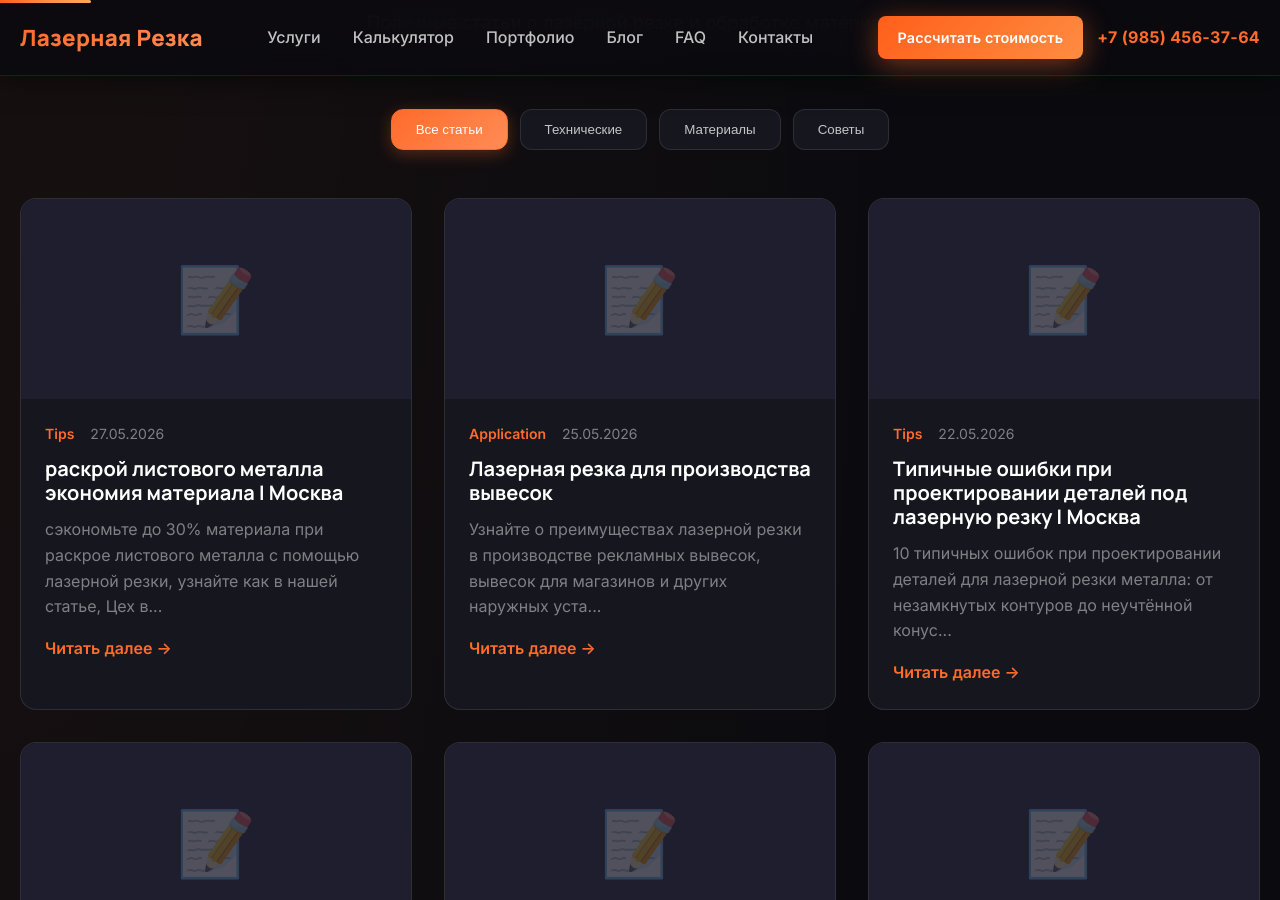
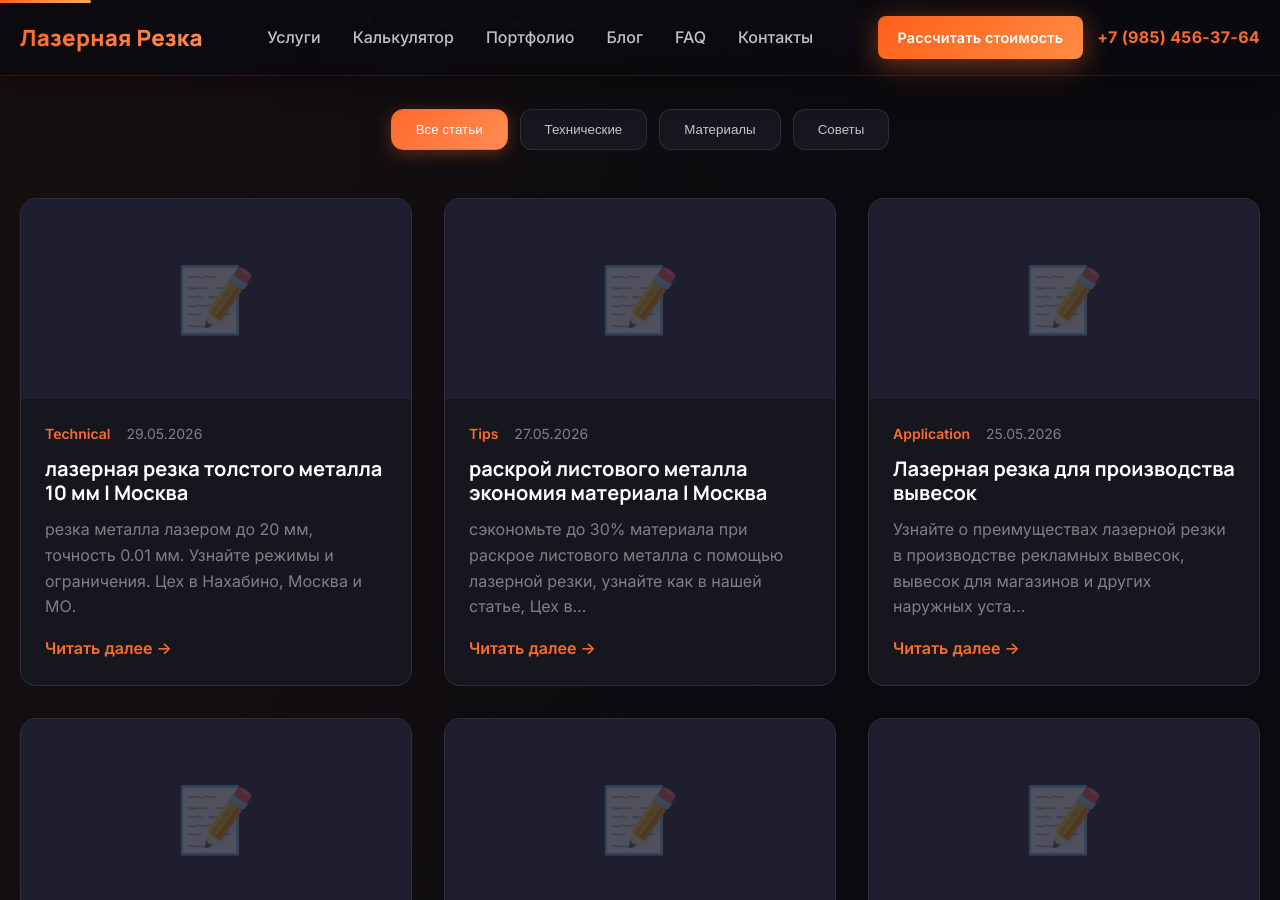
Before and after one commit to kaylas000/lazer-rezka, a Jekyll site: the page built from pages/blog.html, in a window 1280 px wide and 900 px high, scrolled down 281 px. Built offline with Jekyll 4.4.1, drawn with Linux system fonts in a browser that asks for light colours; part of the change alters nothing that is shown.

Commit message:
🤖 Auto-publish: лазерная резка толстого металла 10 мм | Москва

```diff
--- a/_data/faq_from_posts.yml
+++ b/_data/faq_from_posts.yml
@@ -137,3 +137,11 @@
   post_title: раскрой листового металла экономия материала | Москва
   post_url: /blog/2026/05/raskroj-listovogo-metalla/
   question: Как сэкономить металл при раскрое?
+- answer: Для лазерной резки металла толщиной 10-20 мм используются специальные режимы,
+    которые учитывают свойства материала и мощность лазера. Например, сталь Ст3 и
+    09Г2С можно резать до 20 мм, а нержавейку AISI 304 и 316 - до 12 мм. Для достижения
+    оптимальных результатов важно выбрать правильный режим резки и материал.
+  category: technical
+  post_title: лазерная резка толстого металла 10 мм | Москва
+  post_url: /blog/2026/05/rezka-tolstogo-metalla/
+  question: Лазерная резка 10 мм
--- /dev/null
+++ b/_posts/2026-05-29-rezka-tolstogo-metalla.md
@@ -0,0 +1,46 @@
+---
+author: Цех лазерной резки
+category: technical
+date: 2026-05-29 09:57:51 +0300
+description: резка металла лазером до 20 мм, точность 0.01 мм. Узнайте режимы и ограничения.
+  Цех в Нахабино, Москва и МО.
+generated: false
+keywords: лазерная резка, резка толстого металла, металлообработка, лазерная резка
+  в москве, услуги лазерной резки, Москва
+layout: post
+reviewed: true
+slug: rezka-tolstogo-metalla
+tags:
+- лазерная резка
+- толстый металл
+- режимы резки
+- налаживание лазера
+title: лазерная резка толстого металла 10 мм | Москва
+---
+
+## Введение
+Лазерная резка толстого металла 10-20 мм — режимы и ограничения — это тема, которая интересует многих специалистов в области металлообработки в Москве и Нахабино, Московской области. В нашем цехе, расположенном в 25 км от МКАД, мы имеем опыт работы с толстыми металлами и можем предложить высококачественные услуги по лазерной резке. Наша команда уже более 2 лет занимается металлообработкой, и за это время мы выполнили более 500 заказов.
+
+## Технические особенности
+Наши возможности по лазерной резке металла позволяют нам обрабатывать сталь до 20 мм, нержавейку до 12 мм, алюминий до 10 мм и медь/латунь до 6 мм. Точность позиционирования наших машин составляет ±0.01 мм, что позволяет нам производить высокоточные детали. Мы используем волоконный лазер 3 кВт, который обеспечивает высокую скорость и качество резки.
+
+## Процесс лазерной резки
+Процесс лазерной резки включает в себя несколько этапов: подготовку чертежа, обработку материала и контроль качества. Мы принимаем чертежи в форматах DXF и DWG и можем рассчитать стоимость заказа в течение 1 часа. Наши специалисты тщательно проверяют каждую деталь, чтобы đảmнить ее соответствие заданным допускам и квалитету.
+
+## Преимущества лазерной резки
+Лазерная резка имеет ряд преимуществ перед другими методами резки металла. Она позволяет производить детали с высокой точностью и минимальными допусками, что особенно важно для сложных конструкций. Кроме того, лазерная резка обеспечивает минимальную зону реза, что снижает количество отходов и экономит материал.
+
+## Практические советы
+* Для лазерной резки толстого металла необходимо использовать высокомощный лазер и специальные режимы резки.
+* При обработке нержавейки и алюминия необходимо использовать специальные технологии, чтобы избежать повреждения материала.
+* Для сложных деталей рекомендуется использовать полилайн или контурную резку.
+* Для уменьшения количества отходов необходимо правильно выбрать раскрой материала.
+* Для повышения качества деталей необходимо использовать высокоточные машины и контролировать процесс резки.
+
+## Часто задаваемые вопросы
+* Какова точность лазерной резки в вашем цехе? - Точность позиционирования наших машин составляет ±0.01 мм.
+* Можно ли использовать лазерную резку для обработки меди и латуни? - Да, мы можем обрабатывать медь и латунь до 6 мм.
+* Какой является минимальный заказ для лазерной резки в вашем цехе? - Минимальный заказ определяется индивидуально и зависит от сложности детали и материала.
+
+## Заключение
+Лазерная резка толстого металла — это сложный процесс, который требует специальных режимов и технологий. В нашем цехе в Нахабино, Московской области, мы имеем опыт работы с толстыми металлами и можем предложить высококачественные услуги по лазерной резке. Чтобы
```
